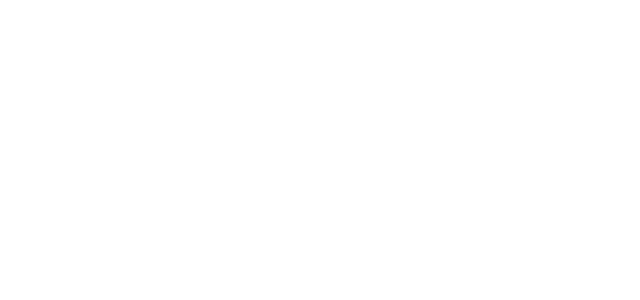
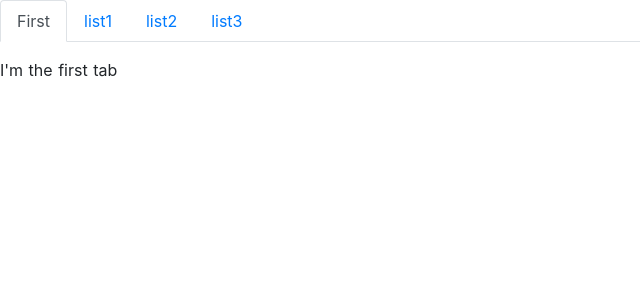
Before and after one commit to kazu-reason/event-guide, a Nuxt app: page /list in a window 1280 px wide. Before the commit this address had no page. Shown: the top 300 px of the page, without its empty margins (0-640 px from the left). Built offline with nearby package versions, Linux system fonts and the light colour scheme.

Commit message:
add: tabでの切り替えデモ
ジャンルごとに表示を分けるために，tabで分別．表示する表を変えることで，対応できると考えている．

```diff
--- /dev/null
+++ b/pages/list.vue
@@ -0,0 +1,24 @@
+<template>
+    <div>
+        <b-tabs content-class="mt-3">
+            <b-tab title="First" active><p>I'm the first tab</p></b-tab>
+            <b-tab title="list1"><list></list></b-tab>
+            <b-tab title="list2"><list></list></b-tab>
+            <b-tab title="list3"><list></list></b-tab>
+        </b-tabs>
+    </div>
+</template>
+
+<script>
+import list from './index.vue'
+
+export default {
+    components: {
+        list
+    },
+}
+</script>
+
+<style>
+
+</style>
```
